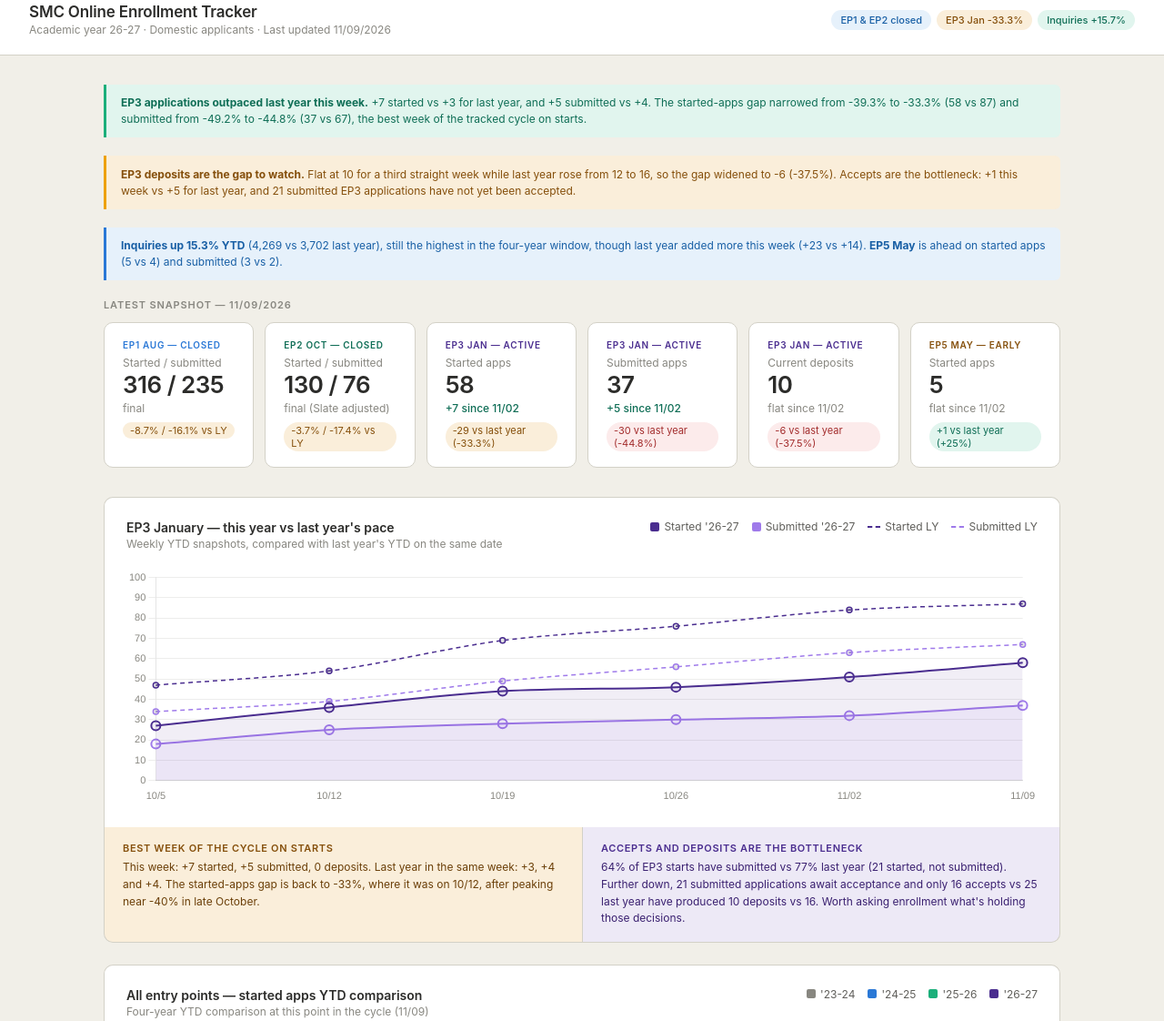
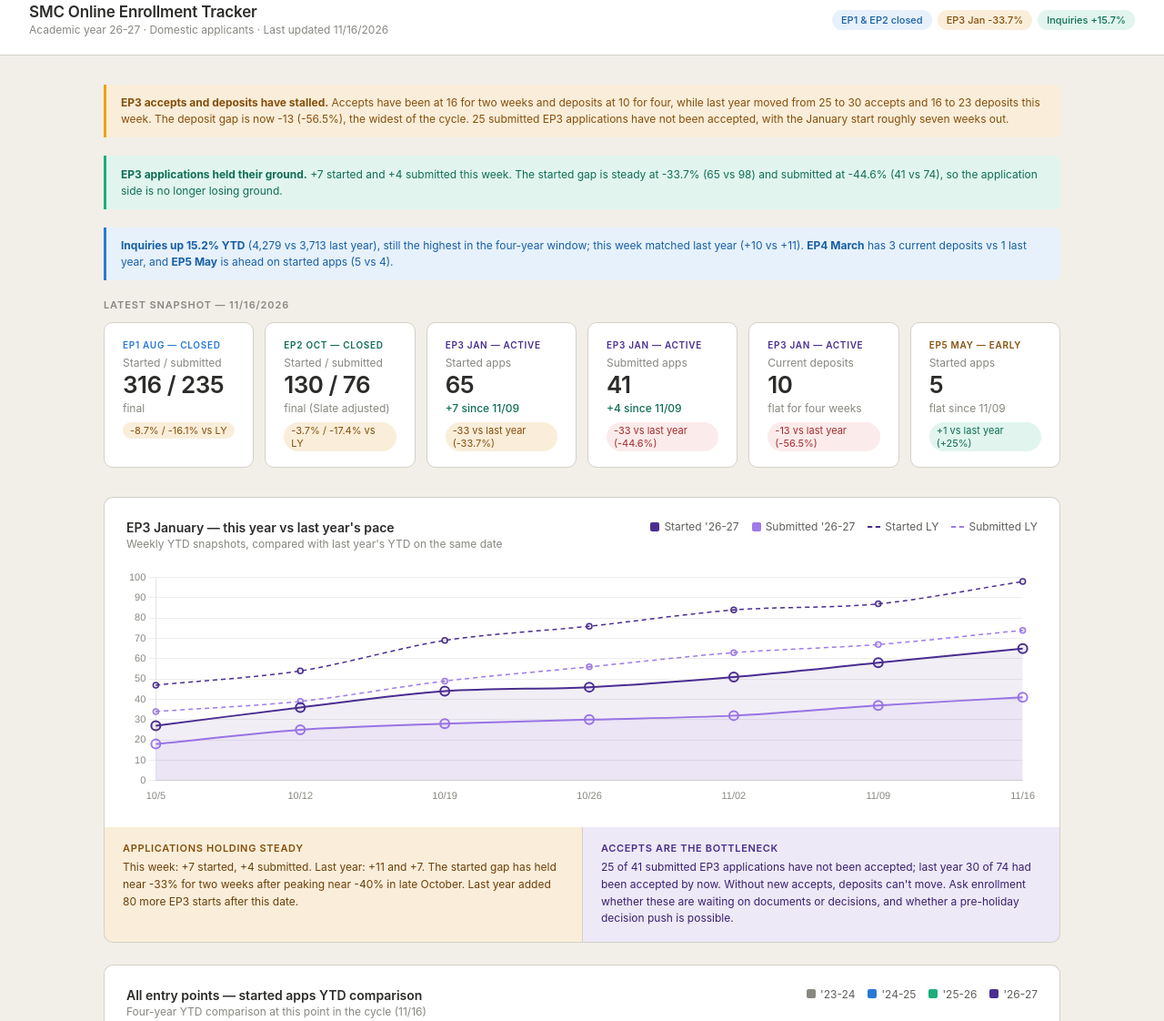
Before and after one commit to smc-marketing/smc-enrollment-tracker, a plain HTML site: page index.html in a window 1280 px wide. Shown: the part 17-1139 px from the top of the page at 91% size. Drawn offline with nearby package versions, Linux system fonts and the light colour scheme.

Commit message:
Add files via upload

```diff
--- a/index.html
+++ b/index.html
@@ -75,25 +75,25 @@ footer { text-align: center; font-size: 11px; color: #888780; padding: 2rem 1rem
 <header>
   <div>
     <h1>SMC Online Enrollment Tracker</h1>
-    <p>Academic year 26-27 &middot; Domestic applicants &middot; Last updated 11/09/2026</p>
+    <p>Academic year 26-27 &middot; Domestic applicants &middot; Last updated 11/16/2026</p>
   </div>
   <div style="display:flex;gap:6px;flex-wrap:wrap;">
     <span class="badge">EP1 &amp; EP2 closed</span>
-    <span class="badge-amber">EP3 Jan -33.3%</span>
+    <span class="badge-amber">EP3 Jan -33.7%</span>
     <span class="badge-green">Inquiries +15.7%</span>
   </div>
 </header>
 
 <main>
 
-  <div class="good-bar"><strong>EP3 applications outpaced last year this week.</strong> +7 started vs +3 for last year, and +5 submitted vs +4. The started-apps gap narrowed from -39.3% to -33.3% (58 vs 87) and submitted from -49.2% to -44.8% (37 vs 67), the best week of the tracked cycle on starts.</div>
+  <div class="note-bar"><strong>EP3 accepts and deposits have stalled.</strong> Accepts have been at 16 for two weeks and deposits at 10 for four, while last year moved from 25 to 30 accepts and 16 to 23 deposits this week. The deposit gap is now -13 (-56.5%), the widest of the cycle. 25 submitted EP3 applications have not been accepted, with the January start roughly seven weeks out.</div>
 
-  <div class="note-bar"><strong>EP3 deposits are the gap to watch.</strong> Flat at 10 for a third straight week while last year rose from 12 to 16, so the gap widened to -6 (-37.5%). Accepts are the bottleneck: +1 this week vs +5 for last year, and 21 submitted EP3 applications have not yet been accepted.</div>
+  <div class="good-bar"><strong>EP3 applications held their ground.</strong> +7 started and +4 submitted this week. The started gap is steady at -33.7% (65 vs 98) and submitted at -44.6% (41 vs 74), so the application side is no longer losing ground.</div>
 
-  <div class="info-bar"><strong>Inquiries up 15.3% YTD</strong> (4,269 vs 3,702 last year), still the highest in the four-year window, though last year added more this week (+23 vs +14). <strong>EP5 May</strong> is ahead on started apps (5 vs 4) and submitted (3 vs 2).</div>
+  <div class="info-bar"><strong>Inquiries up 15.2% YTD</strong> (4,279 vs 3,713 last year), still the highest in the four-year window; this week matched last year (+10 vs +11). <strong>EP4 March</strong> has 3 current deposits vs 1 last year, and <strong>EP5 May</strong> is ahead on started apps (5 vs 4).</div>
 
   <!-- Current snapshot -->
-  <p class="section-label">Latest snapshot &mdash; 11/09/2026</p>
+  <p class="section-label">Latest snapshot &mdash; 11/16/2026</p>
   <div class="metrics-grid">
     <div class="card">
       <div class="ep1">EP1 Aug — closed</div>
@@ -112,29 +112,29 @@ footer { text-align: center; font-size: 11px; color: #888780; padding: 2rem 1rem
     <div class="card">
       <div class="ep3">EP3 Jan — active</div>
       <div class="mname">Started apps</div>
-      <div class="mval">58</div>
-      <div class="delta-pos">+7 since 11/02</div>
-      <div class="pill-amber">-29 vs last year (-33.3%)</div>
+      <div class="mval">65</div>
+      <div class="delta-pos">+7 since 11/09</div>
+      <div class="pill-amber">-33 vs last year (-33.7%)</div>
     </div>
     <div class="card">
       <div class="ep3">EP3 Jan — active</div>
       <div class="mname">Submitted apps</div>
-      <div class="mval">37</div>
-      <div class="delta-pos">+5 since 11/02</div>
-      <div class="pill-red">-30 vs last year (-44.8%)</div>
+      <div class="mval">41</div>
+      <div class="delta-pos">+4 since 11/09</div>
+      <div class="pill-red">-33 vs last year (-44.6%)</div>
     </div>
     <div class="card">
       <div class="ep3">EP3 Jan — active</div>
       <div class="mname">Current deposits</div>
       <div class="mval">10</div>
-      <div class="delta-flat">flat since 11/02</div>
-      <div class="pill-red">-6 vs last year (-37.5%)</div>
+      <div class="delta-flat">flat for four weeks</div>
+      <div class="pill-red">-13 vs last year (-56.5%)</div>
     </div>
     <div class="card">
       <div class="ep5">EP5 May — early</div>
       <div class="mname">Started apps</div>
       <div class="mval">5</div>
-      <div class="delta-flat">flat since 11/02</div>
+      <div class="delta-flat">flat since 11/09</div>
       <div class="pill-green">+1 vs last year (+25%)</div>
     </div>
   </div>
@@ -155,17 +155,17 @@ footer { text-align: center; font-size: 11px; color: #888780; padding: 2rem 1rem
         </div>
       </div>
       <div class="chart-wrap">
-        <canvas id="ep3Chart" role="img" aria-label="EP3 started this year: 27, 36, 44, 46, 51, 58. Last year same dates: 47, 54, 69, 76, 84, 87. EP3 submitted this year: 18, 25, 28, 30, 32, 37. Last year: 34, 39, 49, 56, 63, 67.">EP3 started and submitted rising; this week outpaced last year.</canvas>
+        <canvas id="ep3Chart" role="img" aria-label="EP3 started this year: 27, 36, 44, 46, 51, 58, 65. Last year same dates: 47, 54, 69, 76, 84, 87, 98. EP3 submitted this year: 18, 25, 28, 30, 32, 37, 41. Last year: 34, 39, 49, 56, 63, 67, 74.">EP3 started and submitted rising roughly in step with last year.</canvas>
       </div>
     </div>
     <div class="actions-row">
       <div class="action-box amber">
-        <div class="al">Best week of the cycle on starts</div>
-        <div class="ab">This week: +7 started, +5 submitted, 0 deposits. Last year in the same week: +3, +4 and +4. The started-apps gap is back to -33%, where it was on 10/12, after peaking near -40% in late October.</div>
+        <div class="al">Applications holding steady</div>
+        <div class="ab">This week: +7 started, +4 submitted. Last year: +11 and +7. The started gap has held near -33% for two weeks after peaking near -40% in late October. Last year added 80 more EP3 starts after this date.</div>
       </div>
       <div class="action-box purple">
-        <div class="al">Accepts and deposits are the bottleneck</div>
-        <div class="ab">64% of EP3 starts have submitted vs 77% last year (21 started, not submitted). Further down, 21 submitted applications await acceptance and only 16 accepts vs 25 last year have produced 10 deposits vs 16. Worth asking enrollment what's holding those decisions.</div>
+        <div class="al">Accepts are the bottleneck</div>
+        <div class="ab">25 of 41 submitted EP3 applications have not been accepted; last year 30 of 74 had been accepted by now. Without new accepts, deposits can't move. Ask enrollment whether these are waiting on documents or decisions, and whether a pre-holiday decision push is possible.</div>
       </div>
     </div>
   </div>
@@ -176,7 +176,7 @@ footer { text-align: center; font-size: 11px; color: #888780; padding: 2rem 1rem
       <div class="chart-head">
         <div>
           <div class="chart-title">All entry points — started apps YTD comparison</div>
-          <div class="chart-sub">Four-year YTD comparison at this point in the cycle (11/09)</div>
+          <div class="chart-sub">Four-year YTD comparison at this point in the cycle (11/16)</div>
         </div>
         <div class="legend">
           <div class="li"><span class="ld" style="background:#888780;"></span>'23-24</div>
@@ -186,23 +186,23 @@ footer { text-align: center; font-size: 11px; color: #888780; padding: 2rem 1rem
         </div>
       </div>
       <div class="chart-wrap" style="height:220px;">
-        <canvas id="ytdChart" role="img" aria-label="Started apps YTD by entry point across four years. EP1: 188, 301, 346, 316. EP2: 70, 124, 135, 130. EP3: 91, 129, 87, 58. EP4: 11, 16, 13, 6. EP5: 4, 6, 4, 5.">EP3 at 58 is the lowest of the four years at this date.</canvas>
+        <canvas id="ytdChart" role="img" aria-label="Started apps YTD by entry point across four years. EP1: 188, 301, 346, 316. EP2: 70, 124, 135, 130. EP3: 101, 138, 98, 65. EP4: 11, 19, 15, 7. EP5: 5, 7, 4, 5.">EP3 at 65 is the lowest of the four years at this date.</canvas>
       </div>
     </div>
     <div class="actions-row">
       <div class="action-box blue">
-        <div class="al">Total YTD -12.0% (515 vs 585 LY)</div>
-        <div class="ab">With EP1 and EP2 closed, the remaining gap is driven by EP3 (-29 started) and EP4 (-7). EP3 at 58 is the lowest of the four years at this date; last year was 87 and two years ago 129.</div>
+        <div class="al">Total YTD -12.5% (523 vs 598 LY)</div>
+        <div class="ab">With EP1 and EP2 closed, the remaining gap is driven by EP3 (-33 started) and EP4 (-8). EP3 at 65 is the lowest of the four years at this date; last year was 98 and two years ago 138.</div>
       </div>
       <div class="action-box green">
-        <div class="al">Inquiries +15.3% — volume is not the problem</div>
-        <div class="ab">4,269 inquiries vs 3,702 last year. Inquiry-to-start conversion has fallen from 25.9% two years ago to 12.1% this year, which is the stage Lisa is investigating.</div>
+        <div class="al">Inquiries +15.2% — volume is not the problem</div>
+        <div class="ab">4,279 inquiries vs 3,713 last year. Inquiry-to-start conversion has fallen from 25.9% two years ago to 12.1% this year, which is the stage Lisa is investigating.</div>
       </div>
     </div>
   </div>
 
   <!-- All entry points table -->
-  <p class="section-label" style="margin-top:2rem;">All entry points — YTD summary 11/09/2026</p>
+  <p class="section-label" style="margin-top:2rem;">All entry points — YTD summary 11/16/2026</p>
   <div class="table-card">
     <div class="table-scroll">
     <table>
@@ -212,10 +212,10 @@ footer { text-align: center; font-size: 11px; color: #888780; padding: 2rem 1rem
       <tbody>
         <tr><td>EP1 Aug — closed</td><td>316</td><td class="tneg">-30 (-8.7%)</td><td>235</td><td class="tneg">-45 (-16.1%)</td><td>71</td><td class="tneg">-16 (-18.4%)</td></tr>
         <tr><td>EP2 Oct — closed</td><td>130</td><td class="tneg">-5 (-3.7%)</td><td>76</td><td class="tneg">-16 (-17.4%)</td><td>16</td><td class="tneg">-5 (-23.8%)</td></tr>
-        <tr><td>EP3 Jan — active</td><td>58</td><td class="tneg">-29 (-33.3%)</td><td>37</td><td class="tneg">-30 (-44.8%)</td><td>10</td><td class="tneg">-6 (-37.5%)</td></tr>
-        <tr><td>EP4 March — early</td><td>6</td><td class="tneg">-7 (-53.8%)</td><td>4</td><td class="tneg">-4 (-50%)</td><td>2</td><td class="tup">+2</td></tr>
+        <tr><td>EP3 Jan — active</td><td>65</td><td class="tneg">-33 (-33.7%)</td><td>41</td><td class="tneg">-33 (-44.6%)</td><td>10</td><td class="tneg">-13 (-56.5%)</td></tr>
+        <tr><td>EP4 March — early</td><td>7</td><td class="tneg">-8 (-53.3%)</td><td>5</td><td class="tneg">-7 (-58.3%)</td><td>3</td><td class="tup">+2</td></tr>
         <tr><td>EP5 May — early</td><td>5</td><td class="tup">+1 (+25%)</td><td>3</td><td class="tup">+1 (+50%)</td><td>0</td><td class="tflat">&mdash;</td></tr>
-        <tr class="total"><td>Total YTD</td><td>515</td><td class="tneg">-70 (-12.0%)</td><td>355</td><td class="tneg">-94 (-20.9%)</td><td>99</td><td class="tneg">-25 (-20.2%)</td></tr>
+        <tr class="total"><td>Total YTD</td><td>523</td><td class="tneg">-75 (-12.5%)</td><td>360</td><td class="tneg">-100 (-21.7%)</td><td>100</td><td class="tneg">-32 (-24.2%)</td></tr>
       </tbody>
     </table>
     </div>
@@ -235,7 +235,8 @@ footer { text-align: center; font-size: 11px; color: #888780; padding: 2rem 1rem
         <tr><td>10/19</td><td>44</td><td>69</td><td class="tneg">-25 (-36.2%)</td><td>28</td><td>49</td><td>8</td><td class="tup">+8 / +3</td></tr>
         <tr><td>10/26</td><td>46</td><td>76</td><td class="tneg">-30 (-39.5%)</td><td>30</td><td>56</td><td>10</td><td class="tup">+2 / +2</td></tr>
         <tr><td>11/02</td><td>51</td><td>84</td><td class="tneg">-33 (-39.3%)</td><td>32</td><td>63</td><td>10</td><td class="tup">+5 / +2</td></tr>
-        <tr class="latest"><td>11/09 — latest</td><td>58</td><td>87</td><td>-29 (-33.3%)</td><td>37</td><td>67</td><td>10</td><td>+7 / +5</td></tr>
+        <tr><td>11/09</td><td>58</td><td>87</td><td class="tneg">-29 (-33.3%)</td><td>37</td><td>67</td><td>10</td><td class="tup">+7 / +5</td></tr>
+        <tr class="latest"><td>11/16 — latest</td><td>65</td><td>98</td><td>-33 (-33.7%)</td><td>41</td><td>74</td><td>10</td><td>+7 / +4</td></tr>
       </tbody>
     </table>
     </div>
@@ -251,12 +252,12 @@ const tick = { color: '#888780', font: { size: 11 } };
 new Chart(document.getElementById('ep3Chart'), {
   type: 'line',
   data: {
-    labels: ['10/5', '10/12', '10/19', '10/26', '11/02', '11/09'],
+    labels: ['10/5', '10/12', '10/19', '10/26', '11/02', '11/09', '11/16'],
     datasets: [
-      { label: 'Started 26-27', data: [27, 36, 44, 46, 51, 58], borderColor: '#4A2D8F', backgroundColor: 'rgba(74,45,143,0.08)', pointRadius: 5, tension: 0.3, borderWidth: 2, fill: true },
-      { label: 'Submitted 26-27', data: [18, 25, 28, 30, 32, 37], borderColor: '#9F7AEA', backgroundColor: 'rgba(159,122,234,0.08)', pointRadius: 5, tension: 0.3, borderWidth: 2, fill: true },
-      { label: 'Started LY', data: [47, 54, 69, 76, 84, 87], borderColor: '#4A2D8F', pointRadius: 3, tension: 0.3, borderDash: [5,4], borderWidth: 1.5 },
-      { label: 'Submitted LY', data: [34, 39, 49, 56, 63, 67], borderColor: '#9F7AEA', pointRadius: 3, tension: 0.3, borderDash: [5,4], borderWidth: 1.5 }
+      { label: 'Started 26-27', data: [27, 36, 44, 46, 51, 58, 65], borderColor: '#4A2D8F', backgroundColor: 'rgba(74,45,143,0.08)', pointRadius: 5, tension: 0.3, borderWidth: 2, fill: true },
+      { label: 'Submitted 26-27', data: [18, 25, 28, 30, 32, 37, 41], borderColor: '#9F7AEA', backgroundColor: 'rgba(159,122,234,0.08)', pointRadius: 5, tension: 0.3, borderWidth: 2, fill: true },
+      { label: 'Started LY', data: [47, 54, 69, 76, 84, 87, 98], borderColor: '#4A2D8F', pointRadius: 3, tension: 0.3, borderDash: [5,4], borderWidth: 1.5 },
+      { label: 'Submitted LY', data: [34, 39, 49, 56, 63, 67, 74], borderColor: '#9F7AEA', pointRadius: 3, tension: 0.3, borderDash: [5,4], borderWidth: 1.5 }
     ]
   },
   options: {
@@ -272,10 +273,10 @@ new Chart(document.getElementById('ytdChart'), {
   data: {
     labels: ['EP1 Aug', 'EP2 Oct', 'EP3 Jan', 'EP4 March', 'EP5 May'],
     datasets: [
-      { label: "'23-24", data: [188, 70, 91, 11, 4], backgroundColor: '#888780', borderRadius: 3 },
-      { label: "'24-25", data: [301, 124, 129, 16, 6], backgroundColor: '#2a78d6', borderRadius: 3 },
-      { label: "'25-26", data: [346, 135, 87, 13, 4], backgroundColor: '#1baf7a', borderRadius: 3 },
-      { label: "'26-27", data: [316, 130, 58, 6, 5], backgroundColor: '#4A2D8F', borderRadius: 3 }
+      { label: "'23-24", data: [188, 70, 101, 11, 5], backgroundColor: '#888780', borderRadius: 3 },
+      { label: "'24-25", data: [301, 124, 138, 19, 7], backgroundColor: '#2a78d6', borderRadius: 3 },
+      { label: "'25-26", data: [346, 135, 98, 15, 4], backgroundColor: '#1baf7a', borderRadius: 3 },
+      { label: "'26-27", data: [316, 130, 65, 7, 5], backgroundColor: '#4A2D8F', borderRadius: 3 }
     ]
   },
   options: {
```
